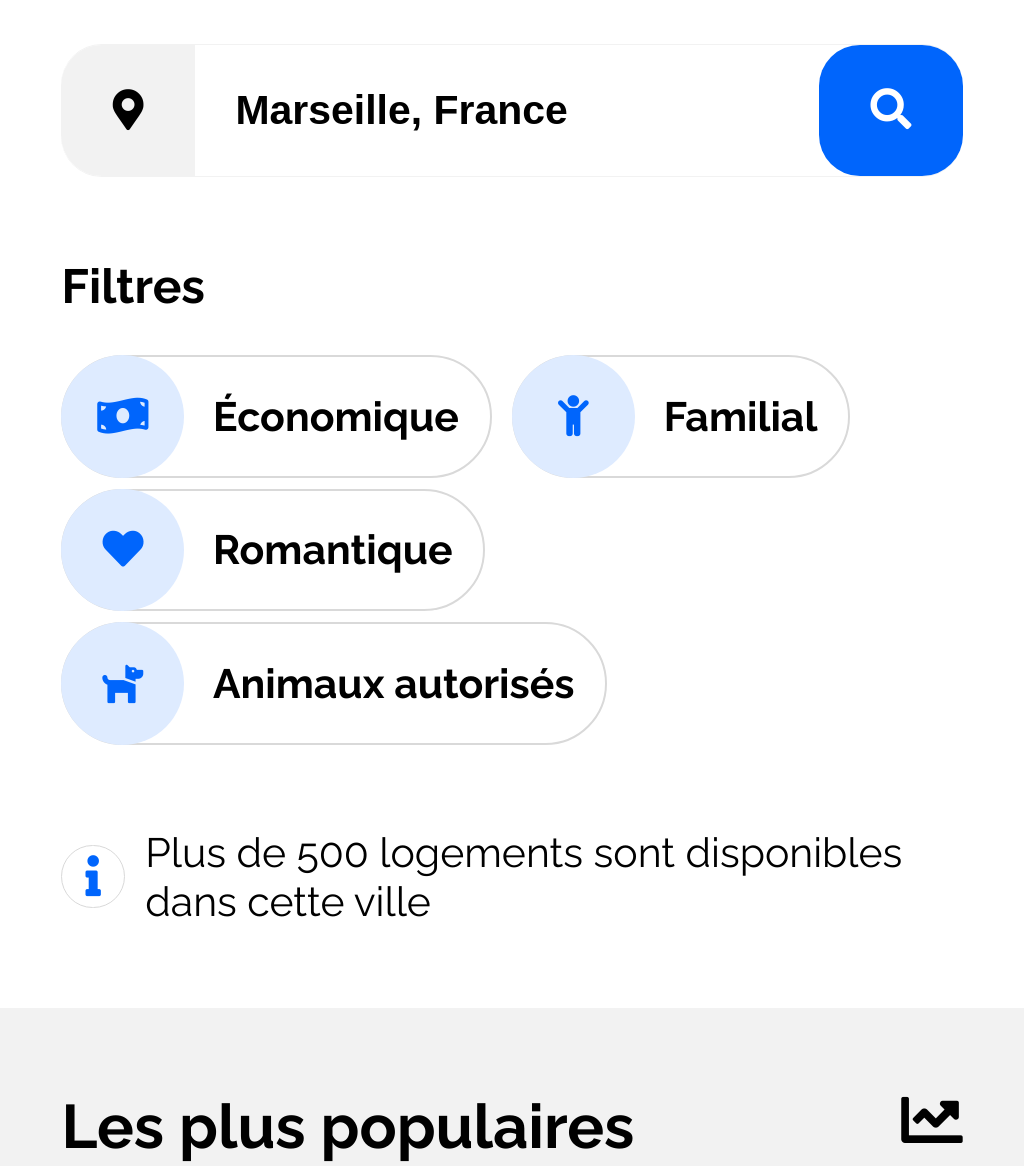
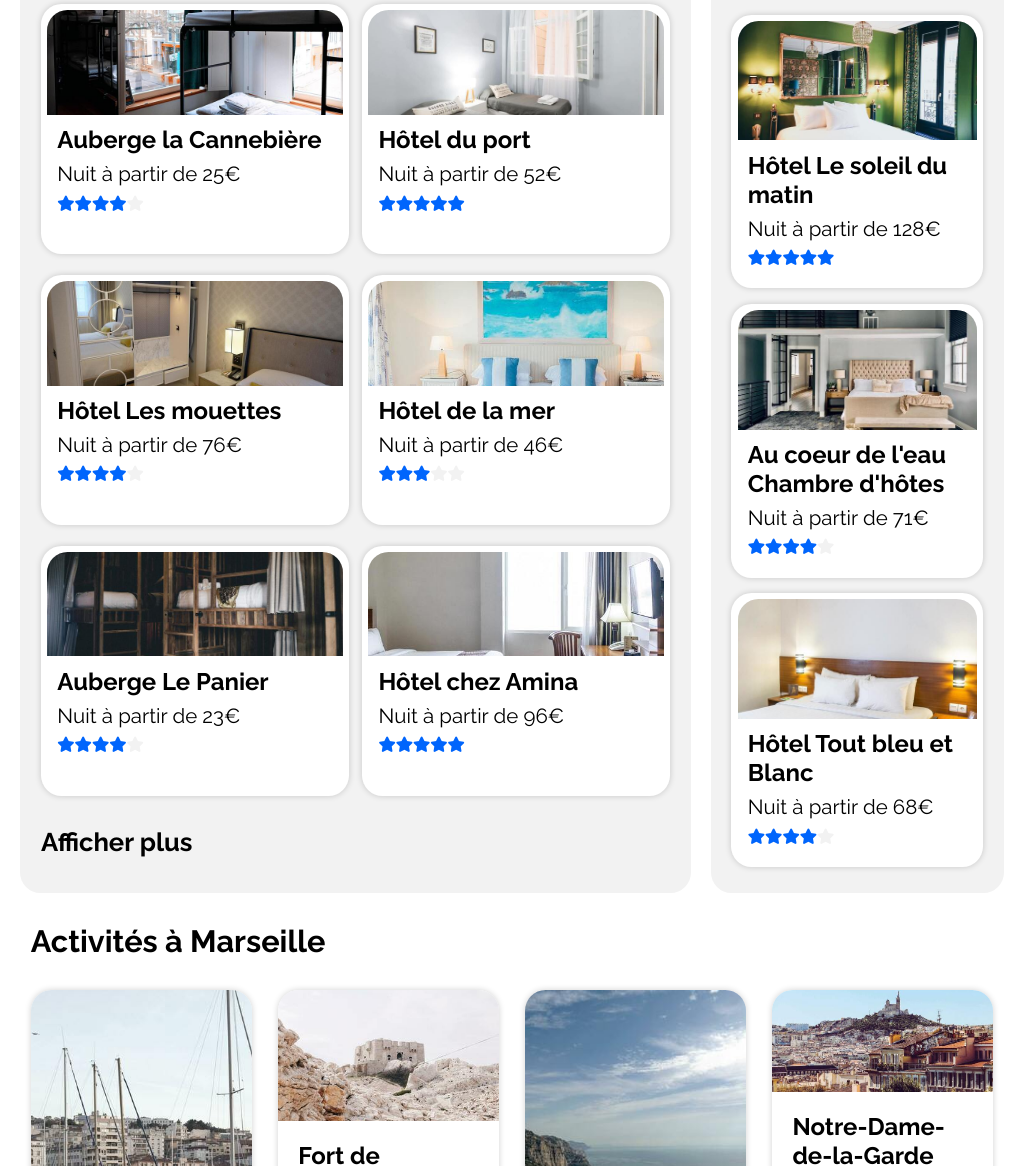
Before and after one commit to ArthurBlanc/Reservia, a plain HTML site: page index.html in a window 1024 px wide. Shown: the part 661-1827 px from the top of the page. Drawn offline with Linux system fonts and the light colour scheme.

Commit message:
add media queries for tablet and tablet landscape + add color codes in css + change img folder

```diff
--- a/assets/css/style.css
+++ b/assets/css/style.css
@@ -17,8 +17,9 @@
 /*---------------------------------------- */
 
 /*
-
-
+BLUE : #0065FC;
+LIGHT BLUE : #DEEBFF;
+BACKGROUND GREY : #F2F2F2;
 */
 
 /* ---------------------------------------- */
@@ -77,6 +78,11 @@ h1, h2, h3, h4, h5, h6 {
   background: #fff;
   border-radius: 4vw;
   box-shadow: 0 0 6px #0000002e;
+  transition-duration: .5s;
+}
+
+.lodging-card:hover, .popular-card:hover, .activity-card:hover {
+  transform: scale(1.05);
 }
 
 .lodging-card-img, .popular-card-img, .activity-card-img {
@@ -92,11 +98,11 @@ h1, h2, h3, h4, h5, h6 {
 }
 
 .fas {
-  color: #0065fc;
+  color: #0065FC;
 }
 
 .grey-star {
-  color: #d9d9d9;
+  color: #F2F2F2;
 }
 
 /* ---------------------------------------- */
@@ -123,6 +129,11 @@ nav {
 nav a {
   color: #000;
   text-decoration: none;
+  transition-duration: .5s;
+}
+
+nav a:hover {
+  color: #0065FC;
 }
 
 nav ul {
@@ -136,6 +147,11 @@ nav li {
   text-align: center;
   border-bottom: 3px solid #f2f2f2;
   padding-bottom: 4vw;
+  transition-duration: .5s;
+}
+
+nav li:hover {
+  border-bottom: 3px solid #0065fc;
 }
 
 .nav-actived {
@@ -143,7 +159,7 @@ nav li {
 }
 
 .nav-actived a {
-  color: #408bfd;
+  color: #0065FC;
   font-weight: bold;
 }
 
@@ -201,7 +217,13 @@ nav li {
   font-size: 4vw;
   border-radius: 4vw;
   padding: 0 5vw;
+  opacity: 0.8;
+  transition-duration: .2s;
   cursor: pointer;
+}
+
+.search-button:hover {
+  opacity: 1;
 }
 
 .fa-search-white {
@@ -227,10 +249,11 @@ nav li {
 .search-filter {
   display: flex;
   align-items: center;
-  margin-right: 2vw;
-  border: 2px solid #d9d9d9;
+  margin-right: 3vw;
+  border: 2px solid #f2f2f2;
   border-radius: 8vw;
-  margin-bottom: 1vw;
+  margin-bottom: 3vw;
+  transition-duration: .5s;
   cursor: pointer;
 }
 
@@ -261,13 +284,13 @@ nav li {
 .search-result-number {
   display: flex;
   align-items: center;
-  margin: 2rem 0;
+  margin: 2vw 0;
 }
 
 .search-result-number-icon {
   min-height: 6vw;
   min-width: 6vw;
-  border: solid 1px #d9d9d9;
+  border: solid 1px #f2f2f2;
   border-radius: 100%;
   display: flex;
   align-items: center;
@@ -316,8 +339,6 @@ nav li {
   font-weight: bold;
 }
 
-
-
 .popular-title h2 {
   display: flex;
   justify-content: space-between;
@@ -358,7 +379,6 @@ nav li {
 .popular-card-ratings {
   padding-bottom: 1vw;
 }
-
 
 /* ---------------------------------------- */
 /* ==        SECTION ACTIVITY          */
@@ -402,10 +422,313 @@ nav li {
   text-decoration: none;
 }
 
+.footer a:hover {
+  text-decoration: underline;
+}
+
 /* ---------------------------------------- */
 /* ==       MEDIAS QUERIES        */
 /*---------------------------------------- */
 
+/* == TABLET  */
+@media screen and (min-width: 600px) and (max-width: 1199px) {
+
+  /* == GENERAL  */
+  body {
+    font-size: 2vw;
+  }
+
+  .search, .lodging-container, .popular-container, .activity, .footer-container {
+    padding: 0 3vw;
+  }
+
+  .lodging-container, .popular-container, .activity, .footer-container {
+    padding-top: 3vw;
+    padding-bottom: 2vw;
+  }
+
+  .lodging-title, .popular-title, .activity-header {
+    padding-bottom: 3vw;
+    width: 100%;
+  }
+
+  .lodging-card, .popular-card, .activity-card {
+    border-radius: 2vw;
+  }
+
+  .lodging-card-img img, .popular-card-img img, .activity-card-img img {
+    border-radius: 2vw 2vw 0 0;
+  }
+
+  /* == HEADER  */
+
+  .header-container {
+    margin-top: 0;
+  }
+
+  .logo, nav li, .sign-up {
+    padding-top: 3vw;
+  }
+
+  .logo {
+    width: auto;
+    margin-left: 3vw;
+  }
+
+  nav {
+    order: 0;
+    width: 40%;
+    margin-left: auto;
+  }
+
+  nav ul {
+    margin-top: 0;
+  }
+
+  nav li {
+    border-top: 3px solid #f2f2f2;
+    border-bottom: 0;
+    padding-bottom: 0;
+  }
+
+  nav li:hover {
+    border-top: 3px solid #0065fc;
+    border-bottom: 0;
+    padding-bottom: 0;
+  }
+
+  .nav-actived {
+      border-bottom: 0;
+      border-top: 3px solid #0065fc;
+  }
+
+  .sign-up {
+      display: block;
+      margin-top: 0.4vw;
+      margin-right: 2vw;
+      margin-left: 2vw;
+  }
+
+  /* == SECTION SEARCH  */
+
+  .search {
+    margin-top: 2vw;
+    margin-bottom: 2vw;
+  }
+
+  .search-subtitle {
+    margin-top: 1vw;
+  }
+
+  .search-form {
+    margin-top: 2vw;
+    margin-bottom: 4vw;
+    border-radius: 2vw;
+    width: 50vw;
+  }
+
+  .search-form-icon {
+    padding: 2vw 2.5vw;
+    border-radius: 2vw 0 0 2vw;
+  }
+
+  .search-input {
+    padding-left: 2vw;
+    font-size: 2vw;
+  }
+
+  .search-button {
+    font-size: 2vw;
+    border-radius: 0 2vw 2vw 0;
+    padding: 0 2.5vw;
+  }
+
+  .search-button-name {
+    display: block;
+  }
+
+  .fa-search {
+    display: none!important;
+  }
+
+  .search-filter-title {
+    margin: 0 4vw 2vw 0;
+  }
+
+  .search-filter {
+    margin-right: 1vw;
+    margin-bottom: 0.5vw;
+  }
+
+  .search-filters-icon {
+    height: 6vw;
+    width: 6vw;
+  }
+
+  .search-filters-name {
+    margin: 0 1.5vw;
+  }
+
+  .search-result-number-icon {
+    min-height: 3vw;
+    min-width: 3vw;
+    margin-right: 1vw;
+  }
+
+  /* == SECTION LODGING  */
+
+  .lodging-container {
+    display: flex;
+    flex-wrap: wrap;
+    justify-content: space-between;
+  }
+
+  .lodging-card {
+    padding: 0.6vw;
+    margin-bottom: 2vw;
+    width: 47%;
+  }
+
+  .lodging-card-content {
+    margin: 1vw;
+  }
+
+  .lodging-card-price {
+    margin-top: 0.8vw;
+    margin-bottom: 0.8vw;
+  }
+
+  .lodging-card-ratings {
+    font-size: 1.5vw;
+  }
+
+  .lodging-show-more {
+    margin-top: 3vw;
+    font-size: 2.5vw;
+  }
+
+  .popular-container {
+    display: flex;
+    flex-wrap: wrap;
+    justify-content: space-between;
+  }
+
+  .popular-card {
+    margin-bottom: 1.5vw;
+    width: 30%;
+  }
+
+  .popular-card a {
+      display: block;
+  }
+
+  .popular-card-img-container {
+      width: 100%;
+  }
+
+  .popular-card-img {
+      padding-top: calc(1% / 2 * 100);
+  }
+
+  .popular-card-ratings {
+    padding-bottom: 0.5vw;
+  }
+
+  /* == SECTION ACTIVITY  */
+
+  .activity h3 {
+    padding: 2vw;
+  }
+
+  .activity-card-container {
+    display: flex;
+    justify-content: space-between;
+    flex-wrap: wrap;
+  }
+
+  .activity-card-column {
+    display: flex;
+    flex-direction: column;
+    justify-content: space-between;
+    width: 48%;
+  }
+
+  .activity-card {
+    margin-bottom: 2vw;
+  }
+
+  .activity-card-vieux-port-img, .activity-card-parc-calanques-img {
+    padding-top: calc(71% / 61 * 100);
+  }
+
+  .activity-card-fort-pomegues-img {
+    padding-top: calc(36% / 61 * 100);
+  }
+
+  .activity-card-iles-frioul-img {
+    padding-top: calc(22% / 61 * 100);
+  }
+
+  .activity-card-notre-dame-de-la-garde-img {
+    padding-top: calc(28% / 61 * 100);
+  }
+
+  .activity-card-parc-longchamp-img {
+    padding-top: calc(31% / 61 * 100);
+  }
+
+  /* == FOOTER  */
+
+  .footer-container {
+    display: flex;
+    justify-content: space-around;
+  }
+}
+
+/* == TABLET LANDSCAPE  */
+@media screen and (min-width: 900px) and (max-width: 1199px) {
+  .lodging {
+    flex-wrap: nowrap;
+  }
+
+  .lodging-container, .popular-container {
+    background: #f2f2f2;
+    border-radius: 2vw;
+    padding: 3vw 2vw 1vw 2vw;
+  }
+
+  .lodging-container {
+    margin-right: 2vw;
+    margin-left: 2vw;
+  }
+
+  .lodging-show-more {
+    margin-top: 1vw;
+  }
+
+  .popular-container {
+    width: 40%;
+    margin-right: 2vw;
+  }
+
+  .popular-card {
+    width: 100%;
+  }
+
+  .activity-card-column {
+    width: 23%;
+  }
+
+  .activity-card {
+    height: 100%;
+  }
+
+  .activity-card-vieux-port-img, .activity-card-parc-calanques-img {
+    padding-top: calc(92% / 61 * 100);
+  }
+}
+
+/* == DESKTOP  */
 @media screen and (min-width: 1200px) {
 
   /* == GENERAL  */
@@ -462,6 +785,12 @@ nav li {
 
   nav li {
     border-top: 3px solid #f2f2f2;
+    border-bottom: 0;
+    padding-bottom: 0;
+  }
+
+  nav li:hover {
+    border-top: 3px solid #0065fc;
     border-bottom: 0;
     padding-bottom: 0;
   }
@@ -538,6 +867,10 @@ nav li {
 
   .search-filters-name {
     margin: 0 1rem;
+  }
+
+  .search-result-number {
+    margin: 2rem 0;
   }
 
   .search-result-number-icon {
--- a/index.html
+++ b/index.html
@@ -104,7 +104,7 @@
 						<article class="lodging-card">
 							<a href="#">
 								<div class="lodging-card-img">
-									<img src="assets/img/lodging/4_small/marcus-loke-WQJvWU_HZFo-unsplash.jpg" alt="Photo d'une chambre de l'auberge la Cannebière"/>
+									<img src="assets/img/lodging/marcus-loke-WQJvWU_HZFo-unsplash.jpg" alt="Photo d'une chambre de l'auberge la Cannebière"/>
 								</div>
 								<div class="lodging-card-content">
 									<div class="lodging-card-text">
@@ -120,7 +120,7 @@
 						<article class="lodging-card">
 							<a href="#">
 								<div class="lodging-card-img">
-									<img src="assets/img/lodging/4_small/fred-kleber-gTbaxaVLvsg-unsplash.jpg" alt="Photo d'une chambre de l'hôtel du port"/>
+									<img src="assets/img/lodging/fred-kleber-gTbaxaVLvsg-unsplash.jpg" alt="Photo d'une chambre de l'hôtel du port"/>
 								</div>
 								<div class="lodging-card-content">
 									<div class="lodging-card-text">
@@ -136,7 +136,7 @@
 						<article class="lodging-card">
 							<a href="#">
 								<div class="lodging-card-img">
-									<img src="assets/img/lodging/4_small/reisetopia-B8WIgxA_PFU-unsplash.jpg" alt="Photo d'une chambre de l'hôtel Les mouettes"/>
+									<img src="assets/img/lodging/reisetopia-B8WIgxA_PFU-unsplash.jpg" alt="Photo d'une chambre de l'hôtel Les mouettes"/>
 								</div>
 								<div class="lodging-card-content">
 									<div class="lodging-card-text">
@@ -152,7 +152,7 @@
 						<article class="lodging-card">
 							<a href="#">
 								<div class="lodging-card-img">
-									<img src="assets/img/lodging/4_small/annie-spratt-Eg1qcIitAuA-unsplash.jpg" alt="Photo d'une chambre de l'hôtel de la mer"/>
+									<img src="assets/img/lodging/annie-spratt-Eg1qcIitAuA-unsplash.jpg" alt="Photo d'une chambre de l'hôtel de la mer"/>
 								</div>
 								<div class="lodging-card-content">
 									<div class="lodging-card-text">
@@ -168,7 +168,7 @@
 						<article class="lodging-card">
 							<a href="#">
 								<div class="lodging-card-img">
-									<img src="assets/img/lodging/4_small/nicate-lee-kT-ZyaiwBe0-unsplash.jpg" alt="Photo d'une chambre de l'auberge Le Panier"/>
+									<img src="assets/img/lodging/nicate-lee-kT-ZyaiwBe0-unsplash.jpg" alt="Photo d'une chambre de l'auberge Le Panier"/>
 								</div>
 								<div class="lodging-card-content">
 									<div class="lodging-card-text">
@@ -184,7 +184,7 @@
 						<article class="lodging-card">
 							<a href="#">
 								<div class="lodging-card-img">
-									<img src="assets/img/lodging/4_small/febrian-zakaria-M6S1WvfW68A-unsplash.jpg" alt="Photo d'une chambre de l'hôtel chez Amina"/>
+									<img src="assets/img/lodging/febrian-zakaria-M6S1WvfW68A-unsplash.jpg" alt="Photo d'une chambre de l'hôtel chez Amina"/>
 								</div>
 								<div class="lodging-card-content">
 									<div class="lodging-card-text">
@@ -207,7 +207,7 @@
 							<a href="#">
 								<div class="popular-card-img-container">
 									<div class="lodging-card-img popular-card-img">
-										<img src="assets/img/lodging/4_small/emile-guillemot-Bj_rcSC5XfE-unsplash.jpg" alt="Photo d'une chambre de l'hôtel Le soleil du matin"/>
+										<img src="assets/img/lodging/emile-guillemot-Bj_rcSC5XfE-unsplash.jpg" alt="Photo d'une chambre de l'hôtel Le soleil du matin"/>
 									</div>
 								</div>
 
@@ -226,7 +226,7 @@
 							<a href="#">
 								<div class="popular-card-img-container">
 									<div class="lodging-card-img popular-card-img">
-										<img src="assets/img/lodging/4_small/aw-creative-VGs8z60yT2c-unsplash.jpg" alt="Photo d'une chambre d'Au coeur de l'eau Chambre d'hôtes"/>
+										<img src="assets/img/lodging/aw-creative-VGs8z60yT2c-unsplash.jpg" alt="Photo d'une chambre d'Au coeur de l'eau Chambre d'hôtes"/>
 									</div>
 								</div>
 								<div class="lodging-card-content popular-card-content">
@@ -244,7 +244,7 @@
 							<a href="#">
 								<div class="popular-card-img-container">
 									<div class="lodging-card-img popular-card-img">
-										<img src="assets/img/lodging/4_small/febrian-zakaria-sjvU0THccQA-unsplash.jpg" alt="Photo d'une chambre de l'hôtel Tout bleu et Blanc"/>
+										<img src="assets/img/lodging/febrian-zakaria-sjvU0THccQA-unsplash.jpg" alt="Photo d'une chambre de l'hôtel Tout bleu et Blanc"/>
 									</div>
 								</div>
 								<div class="lodging-card-content popular-card-content">
@@ -270,7 +270,7 @@
 							<article class="activity-card">
 								<a href="#">
 									<div class="activity-card-img activity-card-vieux-port-img">
-										<img src="assets/img/activity/4_small/reno-laithienne-QUgJhdY5Fyk-unsplash.jpg" alt="Photo du Vieux Port de Marseille"/>
+										<img src="assets/img/activity/reno-laithienne-QUgJhdY5Fyk-unsplash.jpg" alt="Photo du Vieux Port de Marseille"/>
 									</div>
 									<div class="activity-card-text">
 										<h3 class="activity-card-title">Vieux Port</h3>
@@ -282,7 +282,7 @@
 							<article class="activity-card">
 								<a href="#">
 									<div class="activity-card-img activity-card-fort-pomegues-img">
-										<img src="assets/img/activity/4_small/paul-hermann-QFTrLdQIRhI-unsplash.jpg" alt="Photo du Fort de Pomègues"/>
+										<img src="assets/img/activity/paul-hermann-QFTrLdQIRhI-unsplash.jpg" alt="Photo du Fort de Pomègues"/>
 									</div>
 									<div class="activity-card-text">
 										<h3 class="activity-card-title">Fort de Pomègues</h3>
@@ -292,7 +292,7 @@
 							<article class="activity-card">
 								<a href="#">
 									<div class="activity-card-img activity-card-iles-frioul-img">
-										<img src="assets/img/activity/4_small/kevin-hikari-rV_Qd1l-VXg-unsplash.jpg" alt="Photo des l'Îles du Frioul"/>
+										<img src="assets/img/activity/kevin-hikari-rV_Qd1l-VXg-unsplash.jpg" alt="Photo des l'Îles du Frioul"/>
 									</div>
 									<div class="activity-card-text">
 										<h3 class="activity-card-title">Îles du Frioul</h3>
@@ -304,7 +304,7 @@
 							<article class="activity-card">
 								<a href="#">
 									<div class="activity-card-img activity-card-parc-calanques-img">
-										<img src="assets/img/activity/4_small/kilyan-sockalingum-NR8-cBCN3aI-unsplash.jpg" alt="Photo du Parc National des Calanques"/>
+										<img src="assets/img/activity/kilyan-sockalingum-NR8-cBCN3aI-unsplash.jpg" alt="Photo du Parc National des Calanques"/>
 									</div>
 									<div class="activity-card-text">
 										<h3 class="activity-card-title">Parc National des Calanques</h3>
@@ -316,7 +316,7 @@
 							<article class="activity-card">
 								<a href="#">
 									<div class="activity-card-img activity-card-notre-dame-de-la-garde-img">
-										<img src="assets/img/activity/4_small/florian-wehde-xW9e8gdotxI-unsplash.jpg" alt="Photo de Notre-Dame-de-la-Garde"/>
+										<img src="assets/img/activity/florian-wehde-xW9e8gdotxI-unsplash.jpg" alt="Photo de Notre-Dame-de-la-Garde"/>
 									</div>
 									<div class="activity-card-text">
 										<h3 class="activity-card-title">Notre-Dame-de-la-Garde</h3>
@@ -326,7 +326,7 @@
 							<article class="activity-card">
 								<a href="#">
 									<div class="activity-card-img activity-card-parc-longchamp-img">
-										<img src="assets/img/activity/4_small/lena-paulin-wH2-EJoDcV0-unsplash.jpg" alt="Photo du Parc Longchamp"/>
+										<img src="assets/img/activity/lena-paulin-wH2-EJoDcV0-unsplash.jpg" alt="Photo du Parc Longchamp"/>
 									</div>
 									<div class="activity-card-text">
 										<h3 class="activity-card-title">Parc Longchamp</h3>
```
Also changed, not shown: assets/img/activity/florian-wehde-xW9e8gdotxI-unsplash.jpg (renamed from assets/img/activity/4_small/florian-wehde-xW9e8gdotxI-unsplash.jpg), assets/img/activity/kevin-hikari-rV_Qd1l-VXg-unsplash.jpg (renamed from assets/img/activity/4_small/kevin-hikari-rV_Qd1l-VXg-unsplash.jpg), assets/img/activity/kilyan-sockalingum-NR8-cBCN3aI-unsplash.jpg (renamed from assets/img/activity/4_small/kilyan-sockalingum-NR8-cBCN3aI-unsplash.jpg), assets/img/activity/lena-paulin-wH2-EJoDcV0-unsplash.jpg (renamed from assets/img/activity/4_small/lena-paulin-wH2-EJoDcV0-unsplash.jpg), assets/img/activity/paul-hermann-QFTrLdQIRhI-unsplash.jpg (renamed from assets/img/activity/4_small/paul-hermann-QFTrLdQIRhI-unsplash.jpg), assets/img/activity/reno-laithienne-QUgJhdY5Fyk-unsplash.jpg (renamed from assets/img/activity/4_small/reno-laithienne-QUgJhdY5Fyk-unsplash.jpg), assets/img/lodging/annie-spratt-Eg1qcIitAuA-unsplash.jpg (renamed from assets/img/lodging/4_small/annie-spratt-Eg1qcIitAuA-unsplash.jpg), assets/img/lodging/aw-creative-VGs8z60yT2c-unsplash.jpg (renamed from assets/img/lodging/4_small/aw-creative-VGs8z60yT2c-unsplash.jpg), assets/img/lodging/emile-guillemot-Bj_rcSC5XfE-unsplash.jpg (renamed from assets/img/lodging/4_small/emile-guillemot-Bj_rcSC5XfE-unsplash.jpg), assets/img/lodging/febrian-zakaria-M6S1WvfW68A-unsplash.jpg (renamed from assets/img/lodging/4_small/febrian-zakaria-M6S1WvfW68A-unsplash.jpg), assets/img/lodging/febrian-zakaria-sjvU0THccQA-unsplash.jpg (renamed from assets/img/lodging/4_small/febrian-zakaria-sjvU0THccQA-unsplash.jpg), assets/img/lodging/fred-kleber-gTbaxaVLvsg-unsplash.jpg (renamed from assets/img/lodging/4_small/fred-kleber-gTbaxaVLvsg-unsplash.jpg), assets/img/lodging/marcus-loke-WQJvWU_HZFo-unsplash.jpg (renamed from assets/img/lodging/4_small/marcus-loke-WQJvWU_HZFo-unsplash.jpg), assets/img/lodging/nicate-lee-kT-ZyaiwBe0-unsplash.jpg (renamed from assets/img/lodging/4_small/nicate-lee-kT-ZyaiwBe0-unsplash.jpg), 1 more files.
